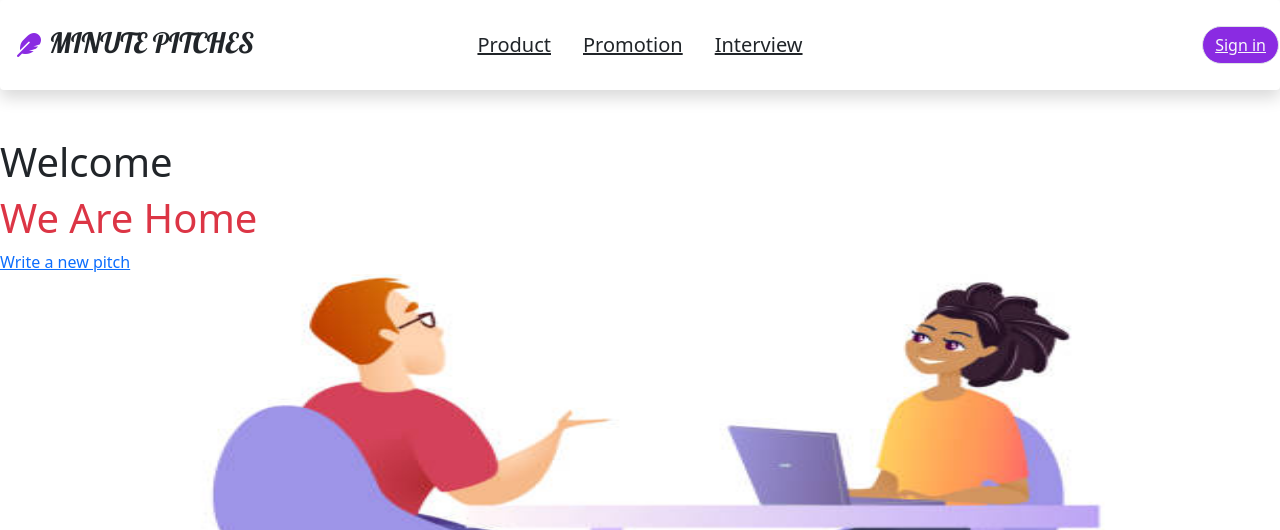
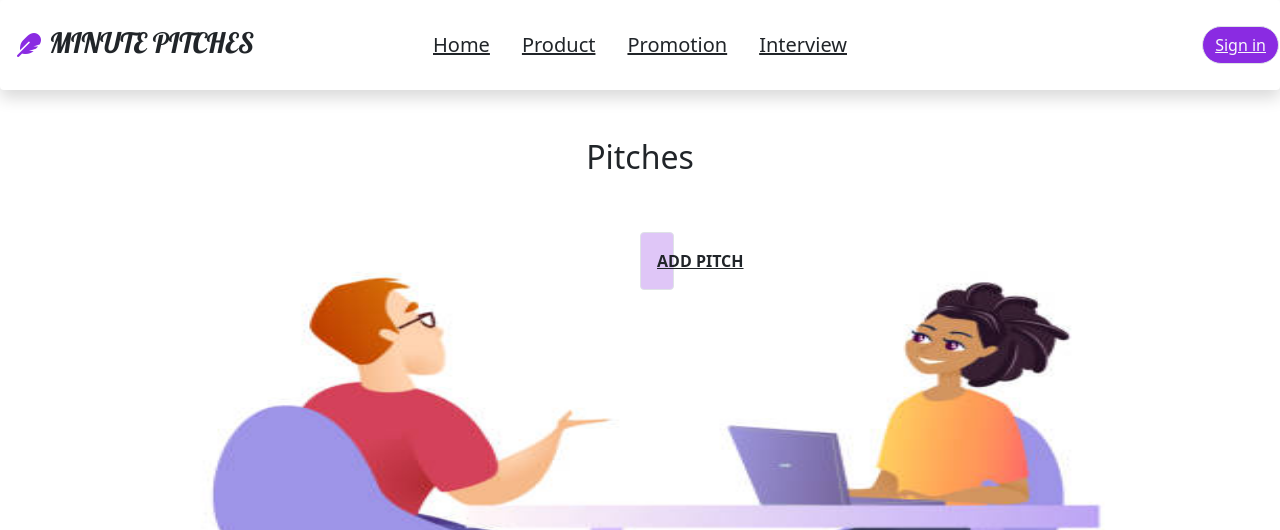
Before and after one commit to njoroge-jane/Minute-Pitch, a Flask app: page / in a window 1280 px wide. Shown: the top 530 px of the page. Run offline with Flask 2, Linux system fonts and the light colour scheme; some libraries are stand-ins or nearby versions.

Commit message:
style index.html

```diff
--- a/app/main/views.py
+++ b/app/main/views.py
@@ -1,35 +1,35 @@
 from unicodedata import category
-from flask import render_template,request,redirect,url_for,abort
+from flask import render_template, request, redirect, url_for, abort
 from . import main
 from ..models import User
 from app.auth.forms import UpdateProfile
-from .. import db,photos
-from flask_login import login_required,current_user
+from .. import db, photos
+from flask_login import login_required, current_user
 from ..models import Pitches
 from .forms import PitchForm
 
 
-@main.route('/', methods = ['GET','POST'])
+@main.route('/', methods=['GET', 'POST'])
 def index():
-    # form = ReviewForm()
-    # movie = get_movie(id)
 
-    title = 'Welcome'
-    return render_template('index.html',title = title)
+    title = 'Home Page'
+    return render_template('index.html', title=title)
+
 
 @main.route('/user/<uname>')
 def profile(uname):
-    user = User.query.filter_by(username = uname).first()
+    user = User.query.filter_by(username=uname).first()
 
     if user is None:
         abort(404)
 
-    return render_template("profile/profile.html", user = user)
+    return render_template("profile/profile.html", user=user)
 
-@main.route('/user/<uname>/update',methods = ['GET','POST'])
+
+@main.route('/user/<uname>/update', methods=['GET', 'POST'])
 @login_required
 def update_profile(uname):
-    user = User.query.filter_by(username = uname).first()
+    user = User.query.filter_by(username=uname).first()
     if user is None:
         abort(404)
 
@@ -41,23 +41,24 @@ def update_profile(uname):
         db.session.add(user)
         db.session.commit()
 
-        return redirect(url_for('.profile',uname=user.username))
+        return redirect(url_for('.profile', uname=user.username))
 
-    return render_template('profile/update.html',form =form)
+    return render_template('profile/update.html', form=form)
 
-@main.route('/user/<uname>/update/pic',methods= ['POST'])
+
+@main.route('/user/<uname>/update/pic', methods=['POST'])
 @login_required
 def update_pic(uname):
-    user = User.query.filter_by(username = uname).first()
+    user = User.query.filter_by(username=uname).first()
     if 'photo' in request.files:
         filename = photos.save(request.files['photo'])
         path = f'photos/{filename}'
         user.profile_pic_path = path
         db.session.commit()
-    return redirect(url_for('main.profile',uname=uname))
+    return redirect(url_for('main.profile', uname=uname))
 
 
-@main.route('/pitch', methods = ['GET','POST'])
+@main.route('/pitch', methods=['GET', 'POST'])
 @login_required
 def new_pitch():
     form = PitchForm()
@@ -66,9 +67,10 @@ def new_pitch():
         pitch_title = form.title.data
         category = form.category.data
         pitch = form.pitch.data
-        new_pitch = Pitches(pitch_title=pitch_title,category=category,pitch=pitch,user=current_user)
+        new_pitch = Pitches(pitch_title=pitch_title,
+                            category=category, pitch=pitch, user=current_user)
         new_pitch.save_pitch()
         return redirect(url_for('index'))
 
     title = 'Add Pitch'
-    return render_template('new_pitch.html',title = title, pitch_form=form)
+    return render_template('new_pitch.html', title=title, pitch_form=form)
--- a/app/templates/base.html
+++ b/app/templates/base.html
@@ -7,12 +7,17 @@
 />
 <link rel="preconnect" href="https://fonts.googleapis.com" />
 <link rel="preconnect" href="https://fonts.gstatic.com" crossorigin />
-<link href="https://fonts.googleapis.com/css2?family=Lobster&display=swap" rel="stylesheet">
-<link href="https://cdn.jsdelivr.net/npm/bootstrap@5.0.2/dist/css/bootstrap.min.css" rel="stylesheet" integrity="sha384-EVSTQN3/azprG1Anm3QDgpJLIm9Nao0Yz1ztcQTwFspd3yD65VohhpuuCOmLASjC" crossorigin="anonymous">
 <link
+  href="https://fonts.googleapis.com/css2?family=Lobster&display=swap"
   rel="stylesheet"
-  href="{{url_for('static',filename='css/index.css')}}"
 />
+<link
+  href="https://cdn.jsdelivr.net/npm/bootstrap@5.0.2/dist/css/bootstrap.min.css"
+  rel="stylesheet"
+  integrity="sha384-EVSTQN3/azprG1Anm3QDgpJLIm9Nao0Yz1ztcQTwFspd3yD65VohhpuuCOmLASjC"
+  crossorigin="anonymous"
+/>
+<link rel="stylesheet" href="{{url_for('static',filename='css/index.css')}}" />
 {% endblock %}
 
 <!-- Navbar block  -->
--- a/app/templates/index.html
+++ b/app/templates/index.html
@@ -1,8 +1,8 @@
 {%extends 'base.html'%}
 
 {%block content%}
-
-<h1>{{title}}</h1>
-<h1 class="text-danger">We Are Home</h1>
-<a class="ratings" href="/pitch"> Write a new pitch</a>
+<h2 class="text-center">Pitches</h2>
+<button class="border btn position-absolute start-50 end-50 mt-5 p-3"
+style="background-color: rgba(137, 43, 226, 0.267)"
+><a class="ratings text-dark fw-bolder" href="/pitch"> ADD PITCH</a></button>
 {%endblock%}
--- a/app/templates/navbar.html
+++ b/app/templates/navbar.html
@@ -14,6 +14,7 @@
       MINUTE PITCHES
     </h3>
     <div class="d-flex justify-content-center">
+      <h5 class="m-3"><a class="text-dark" href="/">Home</a></h5>
       <h5 class="m-3"><a class="text-dark" href="">Product</a></h5>
       <h5 class="m-3"><a class="text-dark" href="">Promotion</a></h5>
       <h5 class="m-3"><a class="text-dark" href="">Interview</a></h5>
```
